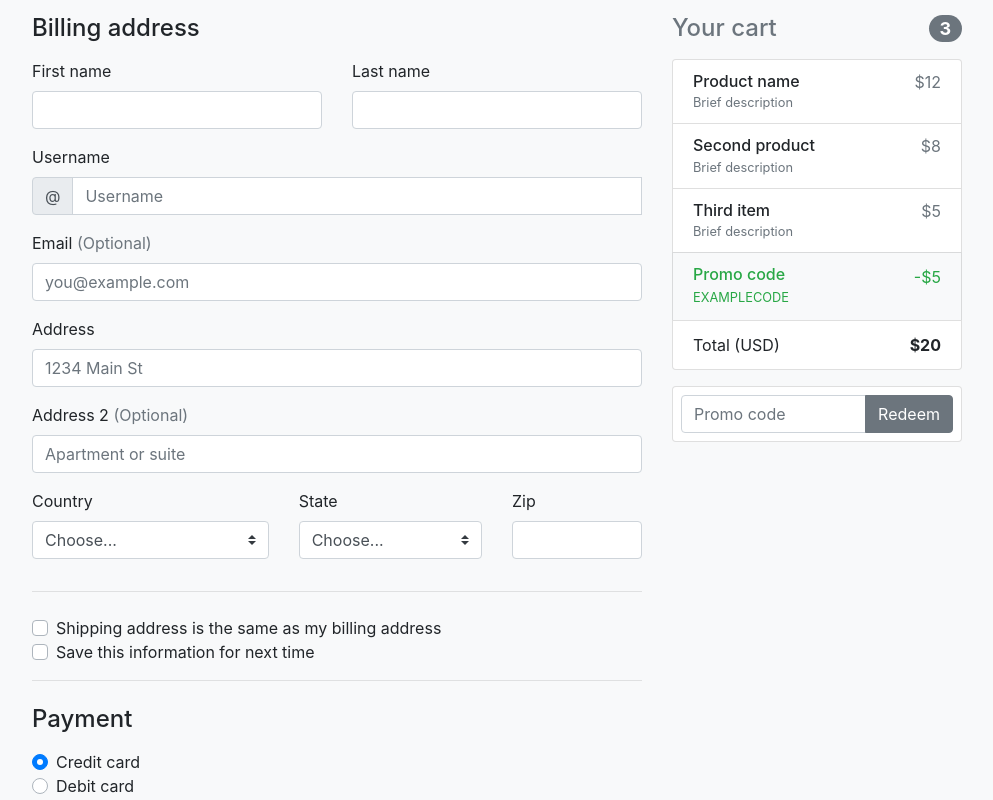
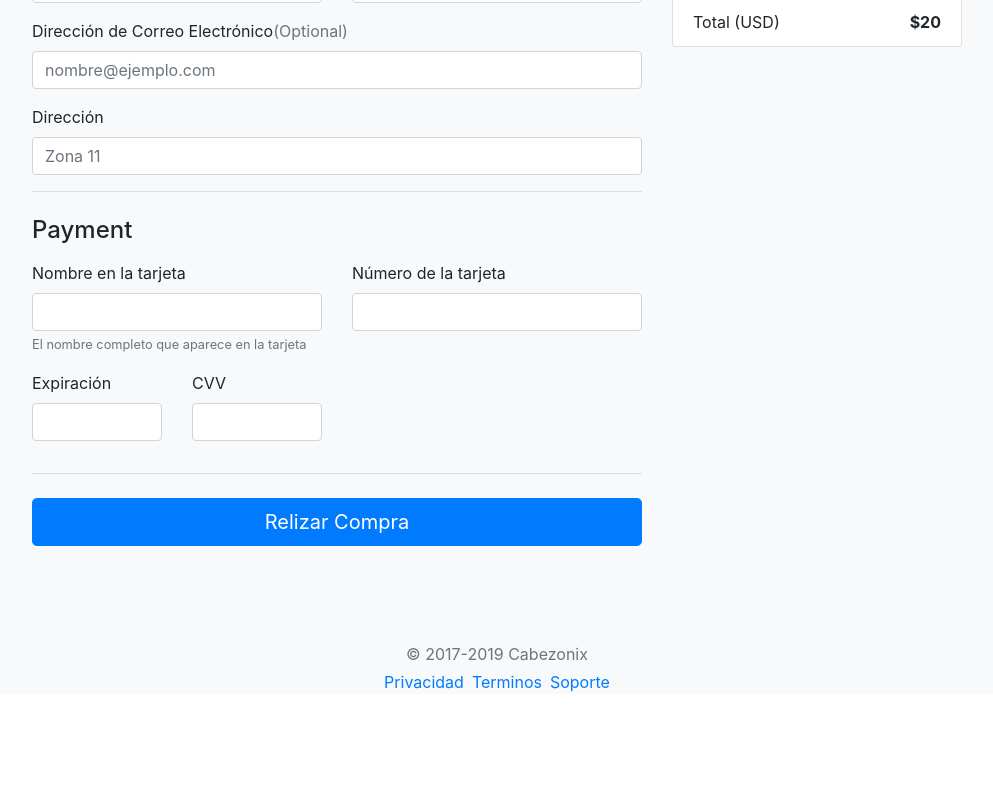
Before and after one commit to cabreration/CabezonixStore, an Angular app: page /pagos in a window 1280 px wide. Shown: the part 300-1100 px from the top of the page, without its empty margins (143-1136 px from the left). After the commit the page ends 1042 px from the top, so only its background shows below. Built offline with nearby package versions, Linux system fonts and the light colour scheme.

Commit message:
cambios basicos a la interfaz

```diff
--- a/src/app/checkout/checkout.component.html
+++ b/src/app/checkout/checkout.component.html
@@ -1,16 +1,16 @@
 <div class="bg-light">
     <div class="container">
       <div class="py-5 text-center">
-        <img class="d-block mx-auto mb-4" src="https://getbootstrap.com/docs/4.0/assets/brand/bootstrap-solid.svg" alt="" width="72" height="72">
-        <h2>Checkout form</h2>
-        <p class="lead">Below is an example form built entirely with Bootstrap's form controls. Each required form group has a validation state that can be triggered by attempting to submit the form without completing it.</p>
+        <!--img class="d-block mx-auto mb-4" src="https://getbootstrap.com/docs/4.0/assets/brand/bootstrap-solid.svg" alt="" width="72" height="72"-->
+        <h2>Ingrese los Datos Para Terminar su compra</h2>
+        <p class="lead">Todos los datos son obligatorios para poder realizar la compra</p>
       </div>
 
       <div class="row">
         <div class="col-md-4 order-md-2 mb-4">
           <h4 class="d-flex justify-content-between align-items-center mb-3">
-            <span class="text-muted">Your cart</span>
-            <span class="badge badge-secondary badge-pill">3</span>
+            <span class="text-muted">Productos</span>
+            <span class="badge badge-primary badge-pill">3</span>
           </h4>
           <ul class="list-group mb-3">
             <li class="list-group-item d-flex justify-content-between lh-condensed">
@@ -20,197 +20,97 @@
               </div>
               <span class="text-muted">$12</span>
             </li>
-            <li class="list-group-item d-flex justify-content-between lh-condensed">
-              <div>
-                <h6 class="my-0">Second product</h6>
-                <small class="text-muted">Brief description</small>
-              </div>
-              <span class="text-muted">$8</span>
-            </li>
-            <li class="list-group-item d-flex justify-content-between lh-condensed">
-              <div>
-                <h6 class="my-0">Third item</h6>
-                <small class="text-muted">Brief description</small>
-              </div>
-              <span class="text-muted">$5</span>
-            </li>
-            <li class="list-group-item d-flex justify-content-between bg-light">
-              <div class="text-success">
-                <h6 class="my-0">Promo code</h6>
-                <small>EXAMPLECODE</small>
-              </div>
-              <span class="text-success">-$5</span>
-            </li>
             <li class="list-group-item d-flex justify-content-between">
               <span>Total (USD)</span>
               <strong>$20</strong>
             </li>
           </ul>
 
-          <form class="card p-2">
-            <div class="input-group">
-              <input type="text" class="form-control" placeholder="Promo code">
-              <div class="input-group-append">
-                <button type="submit" class="btn btn-secondary">Redeem</button>
-              </div>
-            </div>
-          </form>
         </div>
         <div class="col-md-8 order-md-1">
-          <h4 class="mb-3">Billing address</h4>
+          <h4 class="mb-3">Datos de Facturado</h4>
           <form class="needs-validation" novalidate>
             <div class="row">
               <div class="col-md-6 mb-3">
-                <label for="firstName">First name</label>
+                <label for="firstName">Nombres</label>
                 <input type="text" class="form-control" id="firstName" placeholder="" value="" required>
                 <div class="invalid-feedback">
-                  Valid first name is required.
+                  Es obligatorio ingresar un nombre para la compra.
                 </div>
               </div>
               <div class="col-md-6 mb-3">
-                <label for="lastName">Last name</label>
+                <label for="lastName">Apellidos</label>
                 <input type="text" class="form-control" id="lastName" placeholder="" value="" required>
                 <div class="invalid-feedback">
-                  Valid last name is required.
+                  Es obligatorio ingresar sus apellidos para realizar la compra.
                 </div>
               </div>
             </div>
 
             <div class="mb-3">
-              <label for="username">Username</label>
-              <div class="input-group">
-                <div class="input-group-prepend">
-                  <span class="input-group-text">@</span>
-                </div>
-                <input type="text" class="form-control" id="username" placeholder="Username" required>
-                <div class="invalid-feedback" style="width: 100%;">
-                  Your username is required.
-                </div>
+              <label for="email">Dirección de Correo Electrónico<span class="text-muted">(Optional)</span></label>
+              <input type="email" class="form-control" id="email" placeholder="nombre@ejemplo.com">
+              <div class="invalid-feedback">
+                Debe ingresar una dirección de correo Electrónico válida para el envío de su factura
               </div>
             </div>
 
             <div class="mb-3">
-              <label for="email">Email <span class="text-muted">(Optional)</span></label>
-              <input type="email" class="form-control" id="email" placeholder="you@example.com">
+              <label for="address">Dirección</label>
+              <input type="text" class="form-control" id="address" placeholder="Zona 11" required>
               <div class="invalid-feedback">
-                Please enter a valid email address for shipping updates.
+                Debe ingresar una dirección para poder realizar la compra.
               </div>
             </div>
 
-            <div class="mb-3">
-              <label for="address">Address</label>
-              <input type="text" class="form-control" id="address" placeholder="1234 Main St" required>
-              <div class="invalid-feedback">
-                Please enter your shipping address.
-              </div>
-            </div>
-
-            <div class="mb-3">
-              <label for="address2">Address 2 <span class="text-muted">(Optional)</span></label>
-              <input type="text" class="form-control" id="address2" placeholder="Apartment or suite">
-            </div>
-
-            <div class="row">
-              <div class="col-md-5 mb-3">
-                <label for="country">Country</label>
-                <select class="custom-select d-block w-100" id="country" required>
-                  <option value="">Choose...</option>
-                  <option>United States</option>
-                </select>
-                <div class="invalid-feedback">
-                  Please select a valid country.
-                </div>
-              </div>
-              <div class="col-md-4 mb-3">
-                <label for="state">State</label>
-                <select class="custom-select d-block w-100" id="state" required>
-                  <option value="">Choose...</option>
-                  <option>California</option>
-                </select>
-                <div class="invalid-feedback">
-                  Please provide a valid state.
-                </div>
-              </div>
-              <div class="col-md-3 mb-3">
-                <label for="zip">Zip</label>
-                <input type="text" class="form-control" id="zip" placeholder="" required>
-                <div class="invalid-feedback">
-                  Zip code required.
-                </div>
-              </div>
-            </div>
-            <hr class="mb-4">
-            <div class="custom-control custom-checkbox">
-              <input type="checkbox" class="custom-control-input" id="same-address">
-              <label class="custom-control-label" for="same-address">Shipping address is the same as my billing address</label>
-            </div>
-            <div class="custom-control custom-checkbox">
-              <input type="checkbox" class="custom-control-input" id="save-info">
-              <label class="custom-control-label" for="save-info">Save this information for next time</label>
-            </div>
             <hr class="mb-4">
 
             <h4 class="mb-3">Payment</h4>
-
-            <div class="d-block my-3">
-              <div class="custom-control custom-radio">
-                <input id="credit" name="paymentMethod" type="radio" class="custom-control-input" checked required>
-                <label class="custom-control-label" for="credit">Credit card</label>
-              </div>
-              <div class="custom-control custom-radio">
-                <input id="debit" name="paymentMethod" type="radio" class="custom-control-input" required>
-                <label class="custom-control-label" for="debit">Debit card</label>
-              </div>
-              <div class="custom-control custom-radio">
-                <input id="paypal" name="paymentMethod" type="radio" class="custom-control-input" required>
-                <label class="custom-control-label" for="paypal">Paypal</label>
-              </div>
-            </div>
             <div class="row">
               <div class="col-md-6 mb-3">
-                <label for="cc-name">Name on card</label>
+                <label for="cc-name">Nombre en la tarjeta</label>
                 <input type="text" class="form-control" id="cc-name" placeholder="" required>
-                <small class="text-muted">Full name as displayed on card</small>
+                <small class="text-muted">El nombre completo que aparece en la tarjeta</small>
                 <div class="invalid-feedback">
-                  Name on card is required
+                  El nombre es obligatorio
                 </div>
               </div>
               <div class="col-md-6 mb-3">
-                <label for="cc-number">Credit card number</label>
+                <label for="cc-number">Número de la tarjeta</label>
                 <input type="text" class="form-control" id="cc-number" placeholder="" required>
                 <div class="invalid-feedback">
-                  Credit card number is required
+                  El número de la tarjeta es necesario para poder realizar la compra
                 </div>
               </div>
             </div>
             <div class="row">
               <div class="col-md-3 mb-3">
-                <label for="cc-expiration">Expiration</label>
+                <label for="cc-expiration">Expiración</label>
                 <input type="text" class="form-control" id="cc-expiration" placeholder="" required>
                 <div class="invalid-feedback">
-                  Expiration date required
+                  La fecha de expiración es requerida
                 </div>
               </div>
               <div class="col-md-3 mb-3">
                 <label for="cc-expiration">CVV</label>
                 <input type="text" class="form-control" id="cc-cvv" placeholder="" required>
                 <div class="invalid-feedback">
-                  Security code required
+                  El código de seguridad es necesario para poder realizar la compra.
                 </div>
               </div>
             </div>
             <hr class="mb-4">
-            <button class="btn btn-primary btn-lg btn-block" type="submit">Continue to checkout</button>
+            <button class="btn btn-primary btn-lg btn-block" type="submit">Relizar Compra</button>
           </form>
         </div>
       </div>
 
       <footer class="my-5 pt-5 text-muted text-center text-small">
-        <p class="mb-1">&copy; 2017-2018 Company Name</p>
+        <p class="mb-1">&copy; 2017-2019 Cabezonix</p>
         <ul class="list-inline">
-          <li class="list-inline-item"><a href="#">Privacy</a></li>
-          <li class="list-inline-item"><a href="#">Terms</a></li>
-          <li class="list-inline-item"><a href="#">Support</a></li>
+          <li class="list-inline-item"><a href="#">Privacidad</a></li>
+          <li class="list-inline-item"><a href="#">Terminos</a></li>
+          <li class="list-inline-item"><a href="#">Soporte</a></li>
         </ul>
       </footer>
     </div>
```
